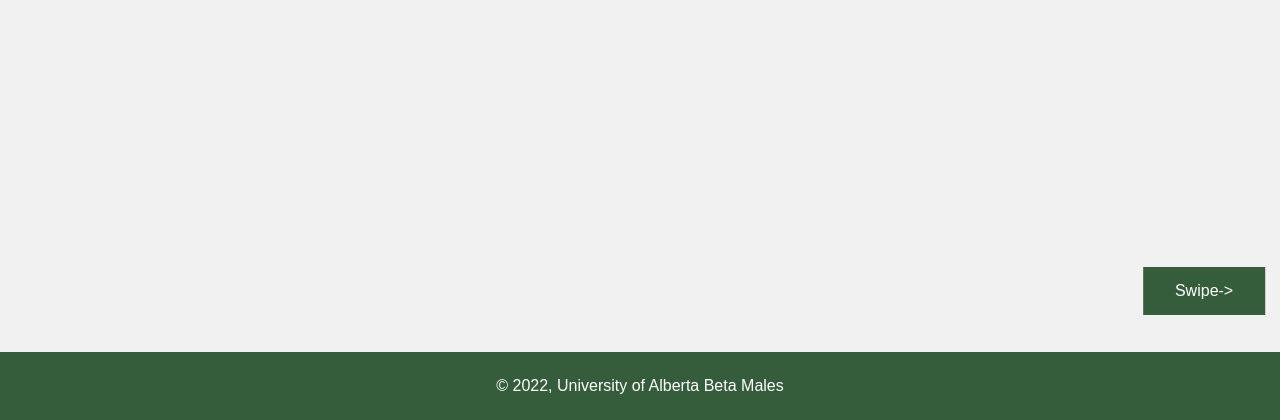
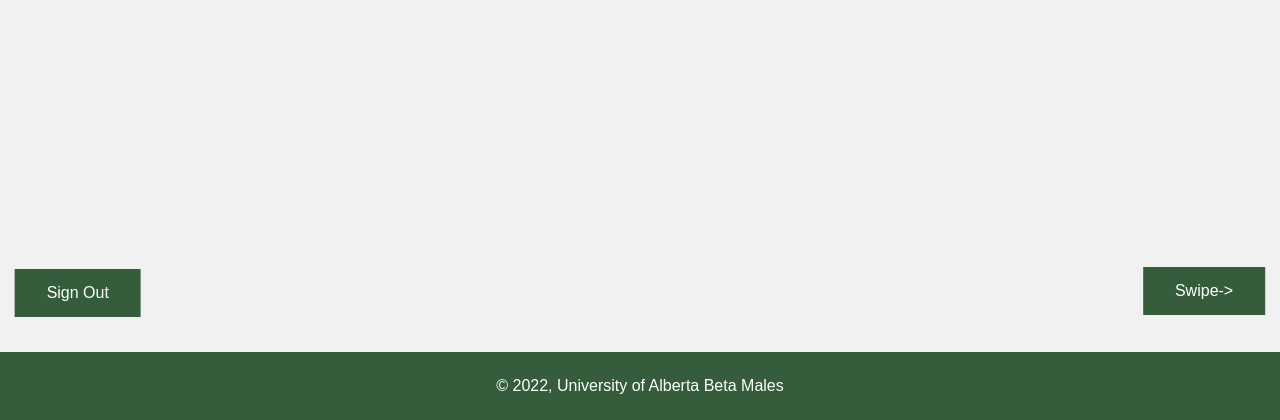
Before and after one commit to LeoKraushaar/UAlbertaDate, a Django app: page /account/ in a window 1280 px wide. Shown: the part 380-800 px from the top of the page. Run offline with Django 4.2, Linux system fonts and the light colour scheme; a user stored in the database is signed in.

Commit message:
added signout

```diff
--- a/UAlbertaDate/account/templates/account.html
+++ b/UAlbertaDate/account/templates/account.html
@@ -92,6 +92,27 @@
             color: #fff;
         }
 
+        button.buttonLayout {
+            background-color: #355d3b;
+            border: #000;
+            color: #fff;
+            text-align: center;
+            display: inline-block;
+            font-size: 16px;
+            margin: 10px 2px;
+            cursor: pointer;
+            transform: translate(10%, 500%);
+        }
+        button.buttonLayout a {
+            display: block;
+            padding: 15px 32px;
+        }
+
+        a.buttonA {
+            text-decoration: none;
+            color: #fff;
+        }
+
         footer {
             margin: 0;
             text-align: center;
@@ -108,6 +129,8 @@
             text-align: right;
             transform: translate(-1%, 450%);
         }
+
+
 
     </style>
 
@@ -133,7 +156,7 @@
             </button>
 
             <button type="submit">
-                <a href={{chat_url}}>My Matches</a>
+                <a class = "layoutA" href={{chat_url}}>My Matches</a>
             </button>
 
 
@@ -144,11 +167,18 @@
     <footer>
         <p> &copy; <script>document.write(new Date().getFullYear());</script>, University of Alberta Beta Males</p>
     </footer>
+
     <div>
         <button type="submit">
             <a href={{swipe_url}}>Swipe-></a>
         </button>
     </div>
+
+
+        <button type="submit" class="buttonLayout">
+            <a class = "buttonA" href={{index}}>Sign Out</a>
+        </button>
+
 </body>
 
 
```
